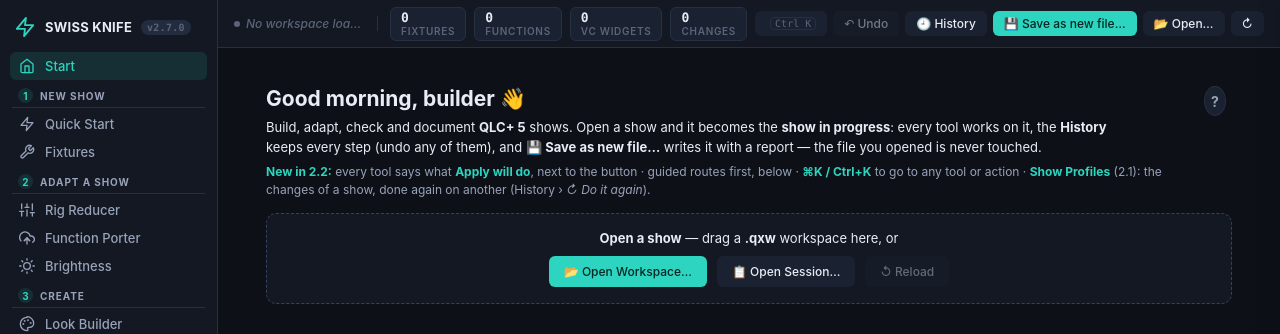
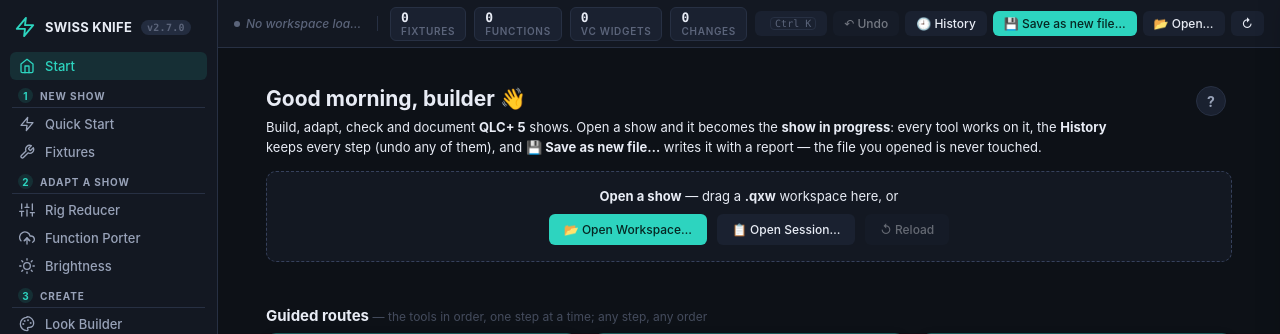
Before and after one commit to giopas/qlc-plus-swiss-knife-tool-script, a Flask app: page / in a window 1280 px wide. Shown: the top 334 px of the page. Run offline with Flask 3, Linux system fonts and the light colour scheme; data that the repository does not hold is empty; parts of the project's set-up code (start-up, migrations or seed data) failed here and were passed over.

Commit message:
Start: drop the version-specific 'New in 2.2' line; WORKPLAN: translations must stay aligned
Co-Authored-By: Claude Sonnet 5.5 <noreply@anthropic.com>
Claude-Session: https://claude.ai/code/session_01C6Kyab35WaBGd1WezsZfUL

```diff
--- a/templates/index.html
+++ b/templates/index.html
@@ -317,8 +317,6 @@
           <p class="start-purpose">Build, adapt, check and document <b>QLC+ 5</b> shows. Open a show and it becomes the
             <b>show in progress</b>: every tool works on it, the <b>History</b> keeps every step (undo any of them),
             and <b>💾 Save as new file…</b> writes it with a report — the file you opened is never touched.</p>
-          <p class="start-new"><b>New in 2.2:</b> every tool says what <b>Apply will do</b>, next to the button · guided routes first, below ·
-            <b>⌘K / Ctrl+K</b> to go to any tool or action · <b>Show Profiles</b> (2.1): the changes of a show, done again on another (History › <i>↻ Do it again</i>).</p>
         </div>
         <div class="spacer"></div>
         <button class="help-btn" onclick="openHelp('Home')" title="The wiki: every tool explained">?</button>
```
Also changed, not shown: WORKPLAN.md (+3 -0 lines).
